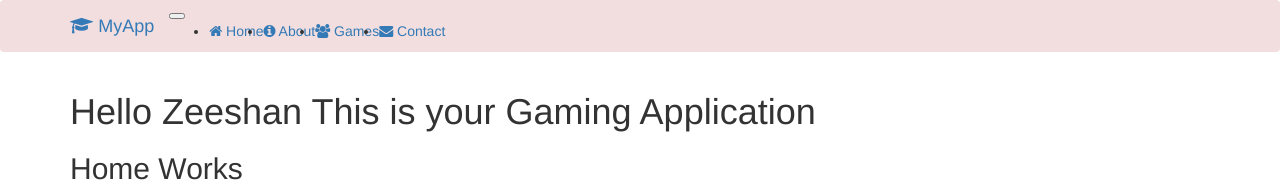
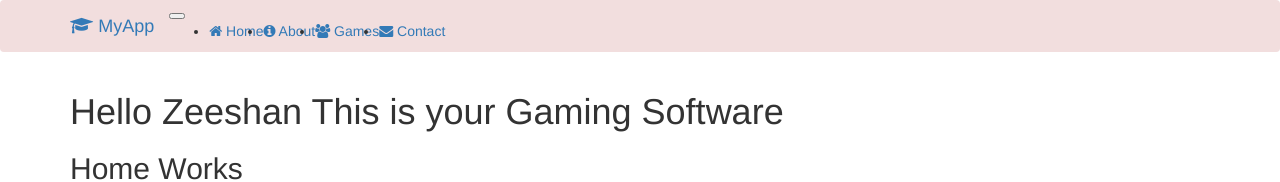
Before and after one commit to Zeeshan-eng-tech/Angular, an Angular app: page / in a window 1280 px wide. Shown: the top 182 px of the page. Built offline with nearby package versions, Linux system fonts and the light colour scheme.

Commit message:
Update app.component.html

```diff
--- a/src/app/app.component.html
+++ b/src/app/app.component.html
@@ -1,7 +1,7 @@
 <div>
   <app-header></app-header>
   <div class="container mt-5">
-    <h1>Hello Zeeshan This is your Gaming Application </h1>
+    <h1>Hello Zeeshan This is your Gaming Software </h1>
     <router-outlet />
 
   </div>
```
